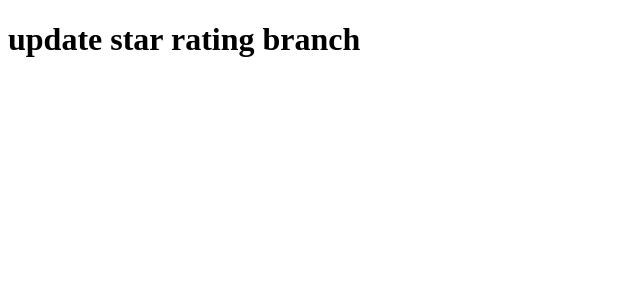
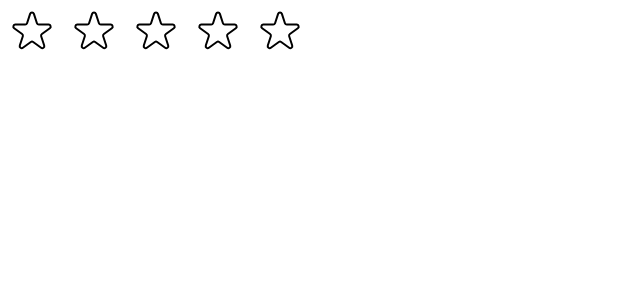
Before and after one commit to dnguyense/usePopcorn, a React (Create React App) app: page / in a window 1280 px wide. Shown: the top 300 px of the page, without its empty margins (0-640 px from the left). Built offline with nearby package versions, Linux system fonts and the light colour scheme.

Commit message:
last commit

```diff
--- a/src/StarRating.js
+++ b/src/StarRating.js
@@ -1,3 +1,110 @@
-export default function StarRating() {
-  return <h1>update star rating branch</h1>;
+import { useState } from "react";
+
+const containerStyle = {
+  display: "flex",
+  alignItems: "center",
+  gap: "16px",
+};
+const startContainerStyle = {
+  display: "flex",
+  gap: "14px",
+};
+
+const textStyle = {
+  lineHeight: "1",
+  margin: "0",
+};
+export default function StarRating({ maxRating }) {
+  const [rating, setRating] = useState(0);
+  const [tempRating, setTempRating] = useState(0);
+  return (
+    <div style={containerStyle}>
+      <div style={startContainerStyle}>
+        {Array.from({ length: maxRating }, (_, i) => (
+          <Star
+            key={i}
+            onRate={() => setRating(i + 1)}
+            full={tempRating ? tempRating >= i + 1 : rating >= i + 1}
+            onHoverIn={() => setTempRating(i + 1)}
+            onHoverOut={() => setTempRating(0)}
+          />
+        ))}
+      </div>
+      <p style={textStyle}>{tempRating || rating || ""}</p>
+    </div>
+  );
 }
+const starStyle = {
+  width: "48px",
+  height: "48px",
+  display: "block",
+  cursor: "pointer",
+};
+function Star({ onRate, full, onHoverIn, onHoverOut }) {
+  return (
+    <span
+      role="button"
+      style={starStyle}
+      onClick={onRate}
+      onMouseEnter={onHoverIn}
+      onMouseLeave={onHoverOut}
+    >
+      {full ? (
+        <svg
+          xmlns="http://www.w3.org/2000/svg"
+          viewBox="0 0 20 20"
+          fill="#000"
+          stroke="#000"
+        >
+          <path d="M9.049 2.927c.3-.921 1.603-.921 1.902 0l1.07 3.292a1 1 0 00.95.69h3.462c.969 0 1.371 1.24.588 1.81l-2.8 2.034a1 1 0 00-.364 1.118l1.07 3.292c.3.921-.755 1.688-1.54 1.118l-2.8-2.034a1 1 0 00-1.175 0l-2.8 2.034c-.784.57-1.838-.197-1.539-1.118l1.07-3.292a1 1 0 00-.364-1.118L2.98 8.72c-.783-.57-.38-1.81.588-1.81h3.461a1 1 0 00.951-.69l1.07-3.292z" />
+        </svg>
+      ) : (
+        <svg
+          xmlns="http://www.w3.org/2000/svg"
+          fill="none"
+          viewBox="0 0 24 24"
+          stroke="#000"
+        >
+          <path
+            strokeLinecap="round"
+            strokeLinejoin="round"
+            strokeWidth="{2}"
+            d="M11.049 2.927c.3-.921 1.603-.921 1.902 0l1.519 4.674a1 1 0 00.95.69h4.915c.969 0 1.371 1.24.588 1.81l-3.976 2.888a1 1 0 00-.363 1.118l1.518 4.674c.3.922-.755 1.688-1.538 1.118l-3.976-2.888a1 1 0 00-1.176 0l-3.976 2.888c-.783.57-1.838-.197-1.538-1.118l1.518-4.674a1 1 0 00-.363-1.118l-3.976-2.888c-.784-.57-.38-1.81.588-1.81h4.914a1 1 0 00.951-.69l1.519-4.674z"
+          />
+        </svg>
+      )}
+    </span>
+  );
+}
+/*
+FULL STAR
+
+<svg
+  xmlns="http://www.w3.org/2000/svg"
+  viewBox="0 0 20 20"
+  fill="#000"
+  stroke="#000"
+>
+  <path
+    d="M9.049 2.927c.3-.921 1.603-.921 1.902 0l1.07 3.292a1 1 0 00.95.69h3.462c.969 0 1.371 1.24.588 1.81l-2.8 2.034a1 1 0 00-.364 1.118l1.07 3.292c.3.921-.755 1.688-1.54 1.118l-2.8-2.034a1 1 0 00-1.175 0l-2.8 2.034c-.784.57-1.838-.197-1.539-1.118l1.07-3.292a1 1 0 00-.364-1.118L2.98 8.72c-.783-.57-.38-1.81.588-1.81h3.461a1 1 0 00.951-.69l1.07-3.292z"
+  />
+</svg>
+
+
+EMPTY STAR
+
+<svg
+  xmlns="http://www.w3.org/2000/svg"
+  fill="none"
+  viewBox="0 0 24 24"
+  stroke="#000"
+>
+  <path
+    strokeLinecap="round"
+    strokeLinejoin="round"
+    strokeWidth="{2}"
+    d="M11.049 2.927c.3-.921 1.603-.921 1.902 0l1.519 4.674a1 1 0 00.95.69h4.915c.969 0 1.371 1.24.588 1.81l-3.976 2.888a1 1 0 00-.363 1.118l1.518 4.674c.3.922-.755 1.688-1.538 1.118l-3.976-2.888a1 1 0 00-1.176 0l-3.976 2.888c-.783.57-1.838-.197-1.538-1.118l1.518-4.674a1 1 0 00-.363-1.118l-3.976-2.888c-.784-.57-.38-1.81.588-1.81h4.914a1 1 0 00.951-.69l1.519-4.674z"
+  />
+</svg>
+
+*/
--- a/src/index.js
+++ b/src/index.js
@@ -6,6 +6,6 @@
 const root = ReactDOM.createRoot(document.getElementById("root"));
 root.render(
   <React.StrictMode>
-    <StarRating />
+    <StarRating maxRating={5} />
   </React.StrictMode>
 );
```
